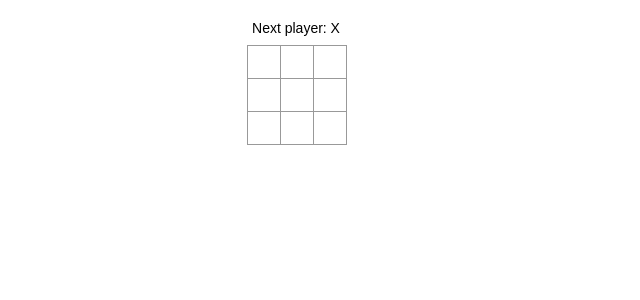
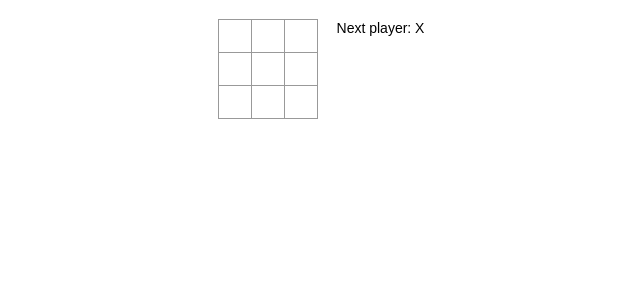
Before and after one commit to JackLiR8/react-learning, a React (Create React App) app: page / in a window 1280 px wide. Shown: the top 300 px of the page, without its empty margins (319-959 px from the left). Built offline with nearby package versions, Linux system fonts and the light colour scheme.

Commit message:
:recycle: Refactor: 状态提升至Game

```diff
--- a/src/demo/ticTacToe.js
+++ b/src/demo/ticTacToe.js
@@ -1,25 +1,5 @@
 import React from 'react'
 import './ticTacToe.css'
-
-/* class Square extends React.Component {
-  constructor(props) {
-    super(props);
-    this.state = {
-      value: null,
-    }
-  }
-
-  render() {
-    return (
-      <button
-        className="square"
-        onClick={() => this.props.onClick()}
-      >
-        {this.props.value}
-      </button>
-    );
-  }
-} */
 
 /**
  * @function 函数组件
@@ -40,48 +20,18 @@
 }
 
 class Board extends React.Component {
-  constructor(props) {
-    super(props);
-    this.state = {
-      squares: Array(9).fill(null),
-      xIsNext: true,
-    };
-  }
-
-  handleClick(i) {
-    const squares = this.state.squares.slice();
-    if (calculateWinner(squares) || squares[i]) {
-      return;
-    }
-
-    squares[i] = this.state.xIsNext ? 'X' : 'O';
-    this.setState({
-      squares,
-      xIsNext: !this.state.xIsNext,
-   });
-  }
-
   renderSquare(i) {
     return (
       <Square
-        value={this.state.squares[i]}
-        onClick={() => this.handleClick(i)}
+        value={this.props.squares[i]}
+        onClick={() => this.props.onClick(i)}
       />
     );
   }
 
   render() {
-    const winner = calculateWinner(this.state.squares);
-    let status;
-    if (winner) {
-      status = `Winner: ${winner}`
-    } else {
-      status = `Next player: ${this.state.xIsNext ? 'X' : 'O'}`;
-    }
-
     return (
       <div>
-        <div className="status">{status}</div>
         <div className="board-row">
           {this.renderSquare(0)}
           {this.renderSquare(1)}
@@ -103,14 +53,55 @@
 }
 
 class Game extends React.Component {
+  constructor(props) {
+    super(props);
+    this.state = {
+      history: [{
+        squares: Array(9).fill(null),
+      }],
+      xIsNext: true,
+    }
+  }
+
+  handleClick(i) {
+    const history = this.state.history;
+    const current = history[history.length - 1];
+    const squares = current.squares.slice();
+    if (calculateWinner(squares) || squares[i]) {
+      return;
+    }
+
+    squares[i] = this.state.xIsNext ? 'X' : 'O';
+    this.setState({
+      history: history.concat([{
+        squares,
+      }]),
+      xIsNext: !this.state.xIsNext,
+   });
+  }
+
   render() {
+    const history = this.state.history;
+    const current = history[history.length - 1];
+    const winner = calculateWinner(current.squares);
+
+    let status;
+    if (winner) {
+      status = `Winner: ${winner}`;
+    } else {
+      status = `Next player: ${this.state.xIsNext ? 'X' : 'O'}`;
+    }
+
     return (
       <div className="game">
         <div className="game-board">
-          <Board />
+          <Board
+            squares={current.squares}
+            onClick={(i) => this.handleClick(i)}
+          />
         </div>
         <div className="game-info">
-          <div>{/* status */}</div>
+          <div>{status}</div>
           <ol>{/* TODO */}</ol>
         </div>
       </div>
```
